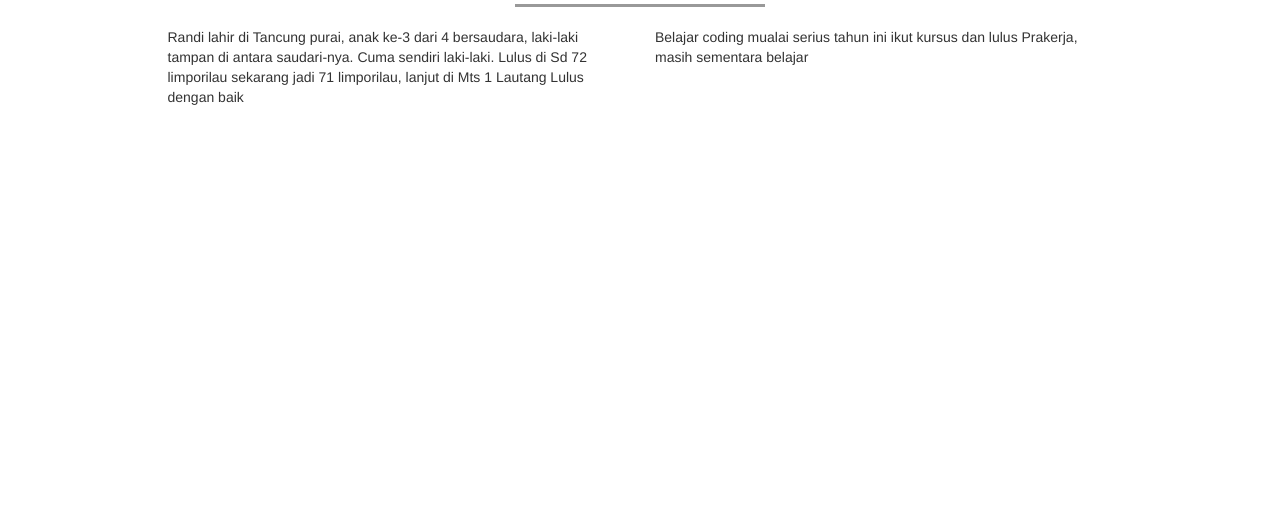
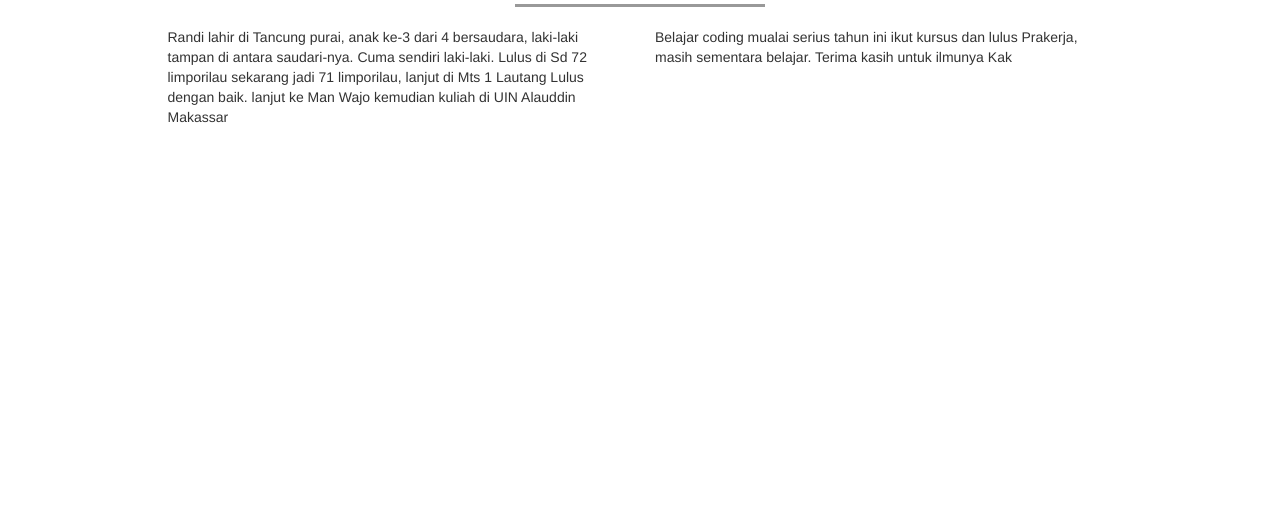
Before and after one commit to runran7/rumu.in, a plain HTML site: page index.html in a window 1280 px wide. Shown: the part 589-1100 px from the top of the page. Drawn offline with nearby package versions, Linux system fonts and the light colour scheme; a script that the page names is missing.

Commit message:
Update index.html

```diff
--- a/index.html
+++ b/index.html
@@ -59,12 +59,12 @@
 
         <div class="row">
           <div class="col-sm-5 col-sm-offset-1">
-            <p>Randi lahir di Tancung purai, anak ke-3 dari 4 bersaudara, laki-laki tampan di antara saudari-nya. Cuma sendiri laki-laki. Lulus di Sd 72 limporilau sekarang jadi 71 limporilau, lanjut di Mts 1 Lautang Lulus dengan baik
+            <p>Randi lahir di Tancung purai, anak ke-3 dari 4 bersaudara, laki-laki tampan di antara saudari-nya. Cuma sendiri laki-laki. Lulus di Sd 72 limporilau sekarang jadi 71 limporilau, lanjut di Mts 1 Lautang Lulus dengan baik. lanjut ke Man Wajo kemudian kuliah di UIN Alauddin Makassar
             </p>
           </div>
 
           <div class="col-sm-5">
-            <p>Belajar coding mualai serius tahun ini ikut kursus dan lulus Prakerja, masih sementara belajar</p>
+            <p>Belajar coding mualai serius tahun ini ikut kursus dan lulus Prakerja, masih sementara belajar. Terima kasih untuk ilmunya Kak</p>
           </div>
         </div>
 
```
